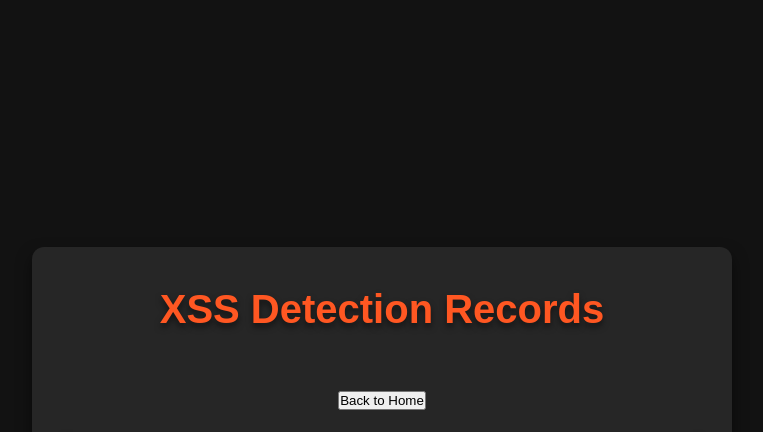
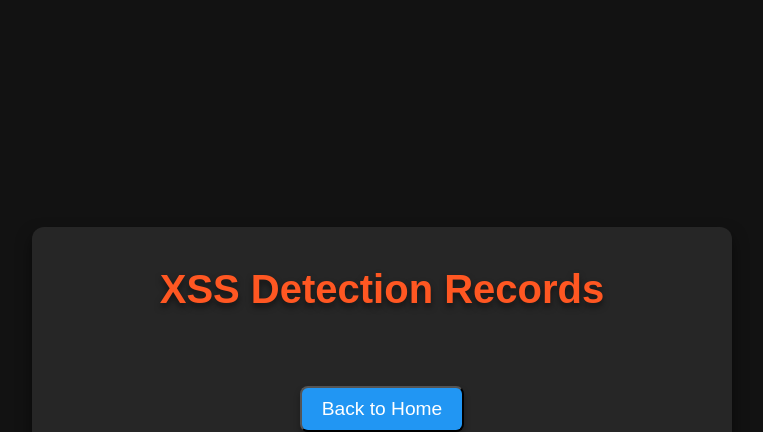
Before and after one commit to hafizfarhad/xss, a Flask app: template templates/records.html in a window 1280 px wide. Shown: the top 432 px of the page, without its empty margins (258-1021 px from the left). Run offline with Flask 3, Linux system fonts and the light colour scheme; the template is opened without the code that fills it, so the values that code supplies are empty; parts of the project's set-up code (start-up, migrations or seed data) failed here and were passed over.

Commit message:
back to home button design fix

```diff
--- a/templates/records.html
+++ b/templates/records.html
@@ -11,7 +11,7 @@
         <h1>XSS Detection Records</h1>
         <br>
         <!-- Add a button to navigate back to the home page -->
-        <button onclick="window.location.href='/'">Back to Home</button>
+        <button onclick="window.location.href='/'" class="button">Back to Home</button>
         <table>
             <thead>
                 <tr>
```
